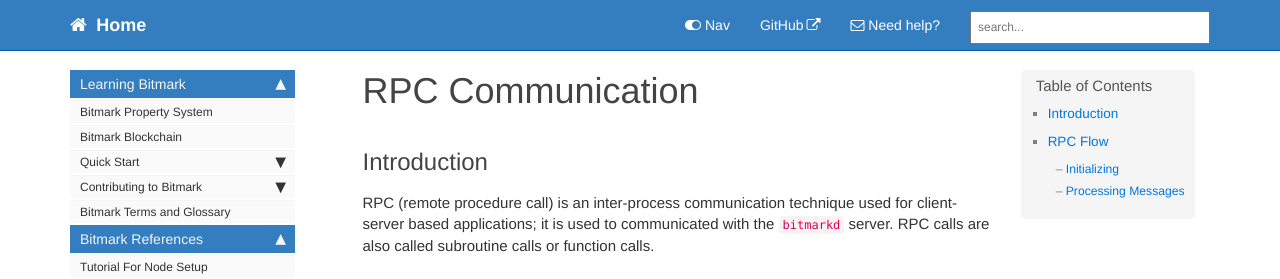
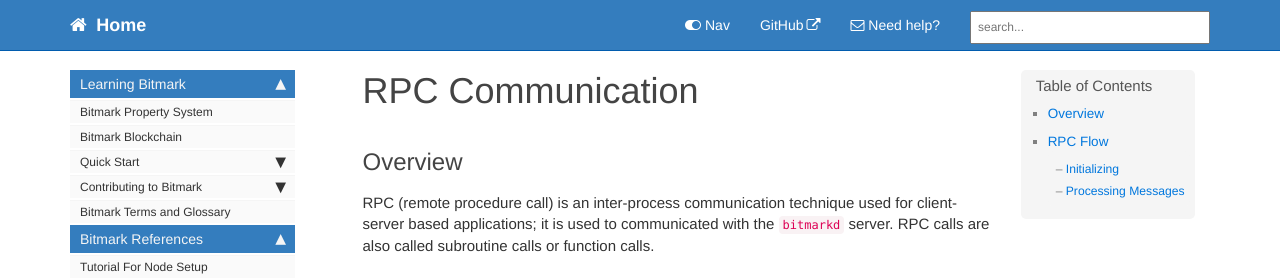
Before and after one commit to bitmark-inc/docs, a Jekyll site: the page built from pages/bitmark-references/bitmark-node-software/rpc-communication.md, in a window 1280 px wide and 900 px high. Shown: the top 279 px of the window. Built offline with Jekyll 4.4.1, drawn with Linux system fonts in a browser that asks for light colours; comment, search, counter and statistics services are not loaded.

Commit message:
Standardization of "Overview"

```diff
--- a/pages/bitmark-references/bitmark-node-software/rpc-communication.md
+++ b/pages/bitmark-references/bitmark-node-software/rpc-communication.md
@@ -9,7 +9,7 @@
 
 # RPC Communication
 
-## Introduction
+## Overview
 
 RPC (remote procedure call)  is an inter-process communication technique used for client-server based applications; it is used to communicated with the `bitmarkd` server. RPC calls are also called subroutine calls or function calls.
 
```
